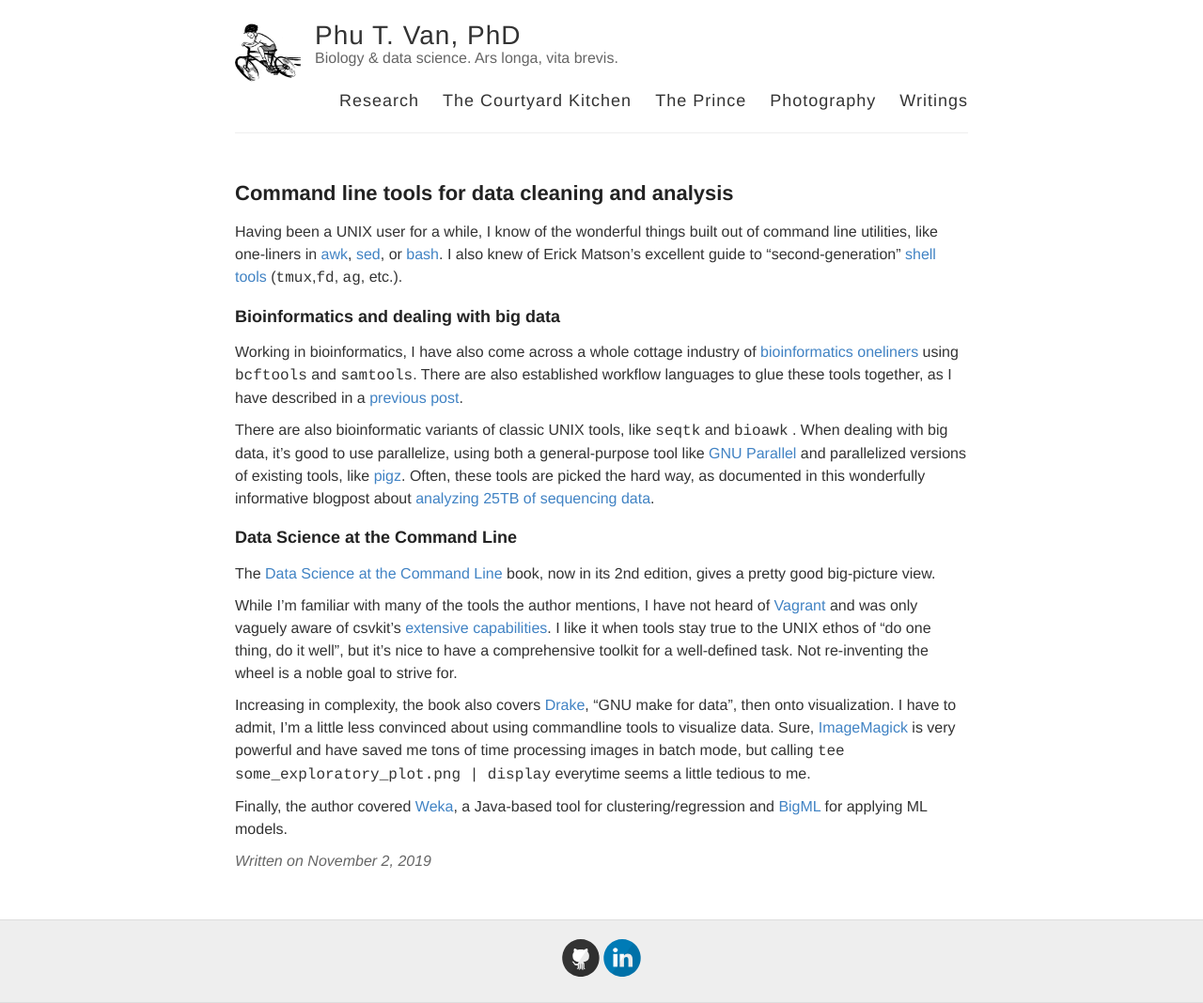
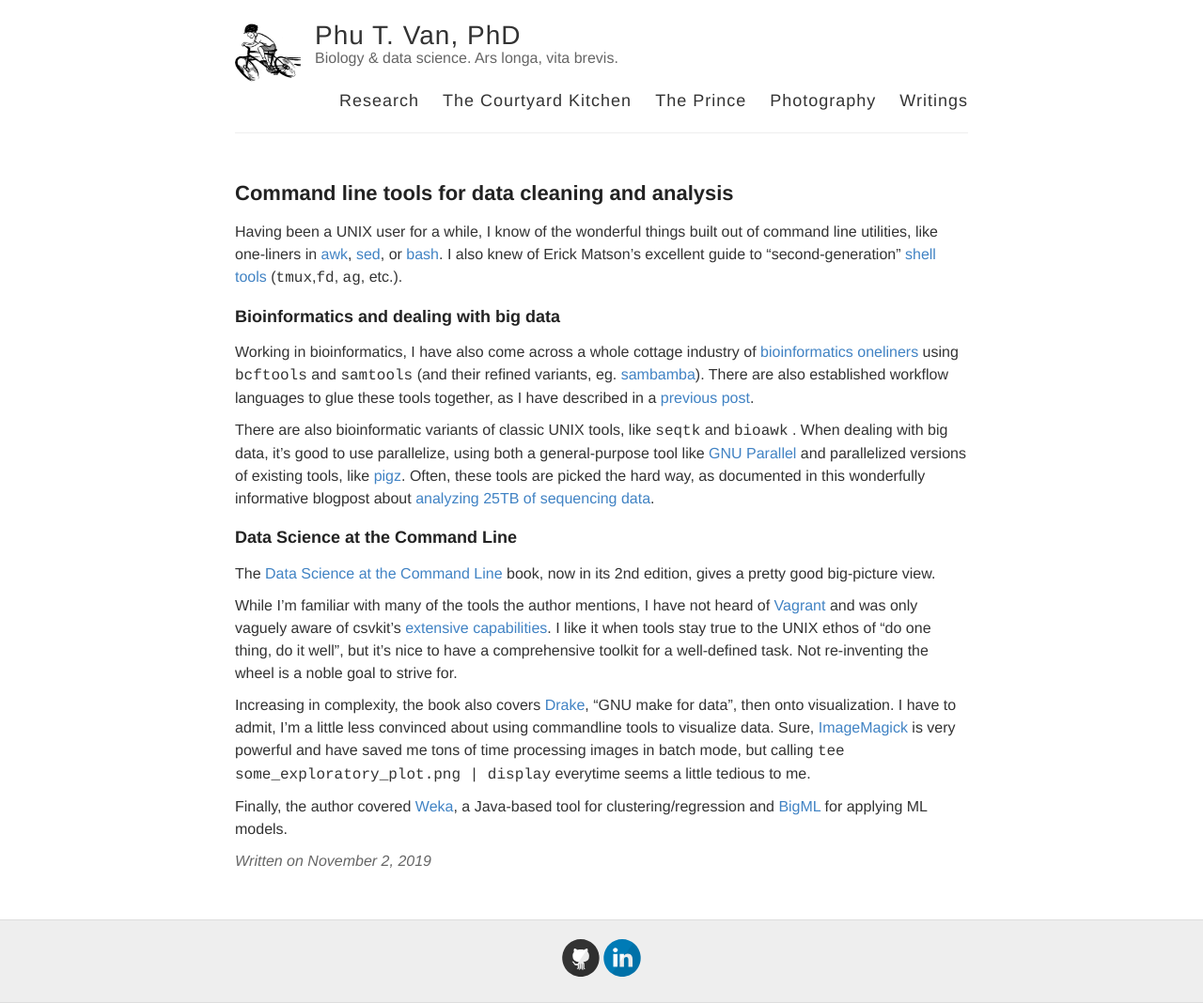
Before and after one commit to ptvan/ptvan.github.io, a Jekyll site: the page built from _posts/2019-11-02-command-line-tools.md, in a window 1280 px wide. Shown: the whole page at 94% size. Built offline with Jekyll 4.4.1, drawn with Linux system fonts in a browser that asks for light colours.

Commit message:
added reference to sambamba

```diff
--- a/_posts/2019-11-02-command-line-tools.md
+++ b/_posts/2019-11-02-command-line-tools.md
@@ -7,7 +7,7 @@
 
 ### Bioinformatics and dealing with big data
 
-Working in bioinformatics, I have also come across a whole cottage industry of [bioinformatics oneliners](https://github.com/stephenturner/oneliners) using `bcftools` and `samtools`. There are also established workflow languages to glue these tools together, as I have described in a [previous post](https://ptvan.github.io/workflow-managers/).
+Working in bioinformatics, I have also come across a whole cottage industry of [bioinformatics oneliners](https://github.com/stephenturner/oneliners) using `bcftools` and `samtools` (and their refined variants, eg. [sambamba](https://lomereiter.github.io/sambamba/)). There are also established workflow languages to glue these tools together, as I have described in a [previous post](https://ptvan.github.io/workflow-managers/).
 
 There are also bioinformatic variants of classic UNIX tools, like `seqtk` and `bioawk` . When dealing with big data, it's good to use parallelize, using both a general-purpose tool like [GNU Parallel](https://www.gnu.org/software/parallel/) and parallelized versions of existing tools, like [pigz](https://zlib.net/pigz/). Often, these tools are picked the hard way, as documented in this wonderfully informative blogpost about [analyzing 25TB of sequencing data](https://livefreeordichotomize.com/2019/06/04/using_awk_and_r_to_parse_25tb/).
 
```
